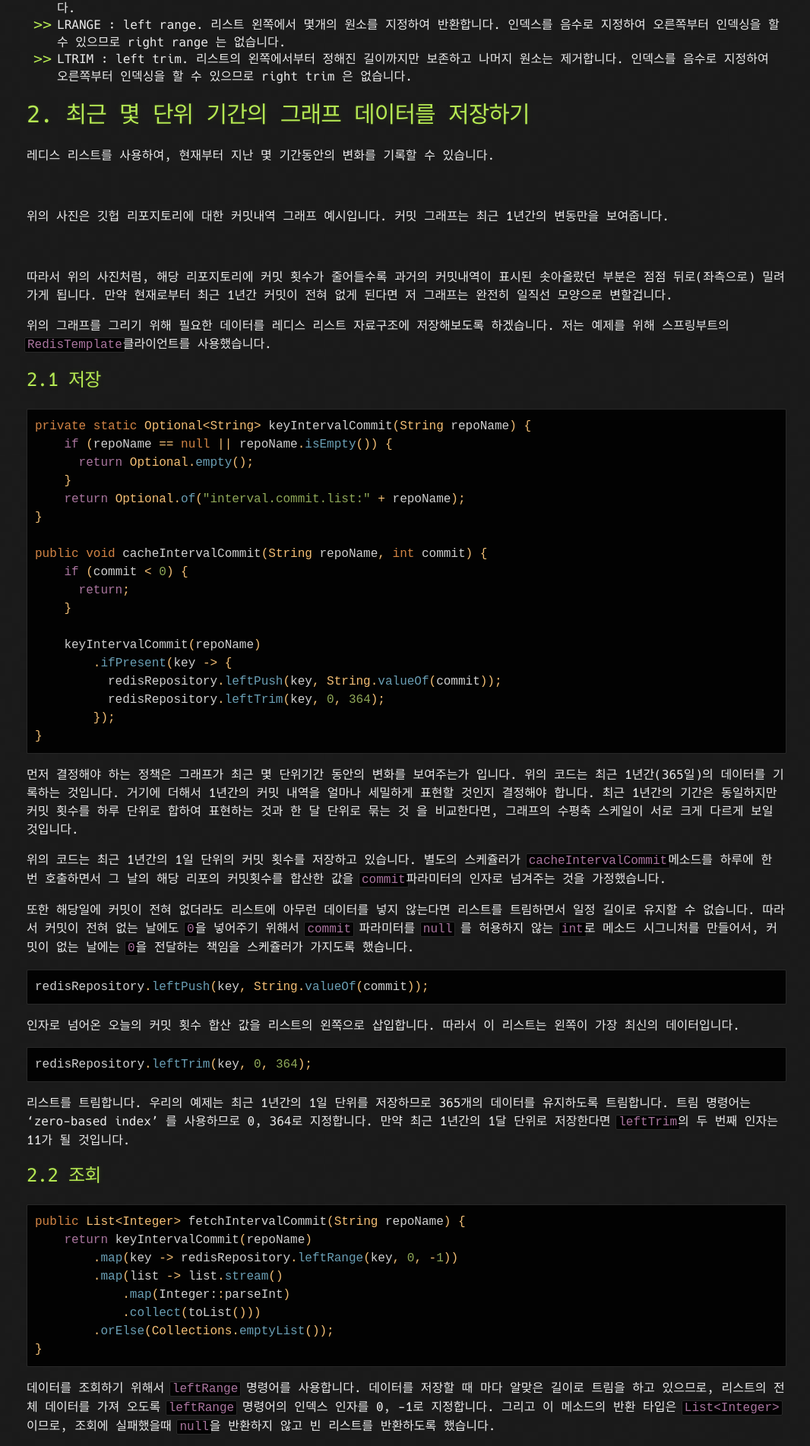
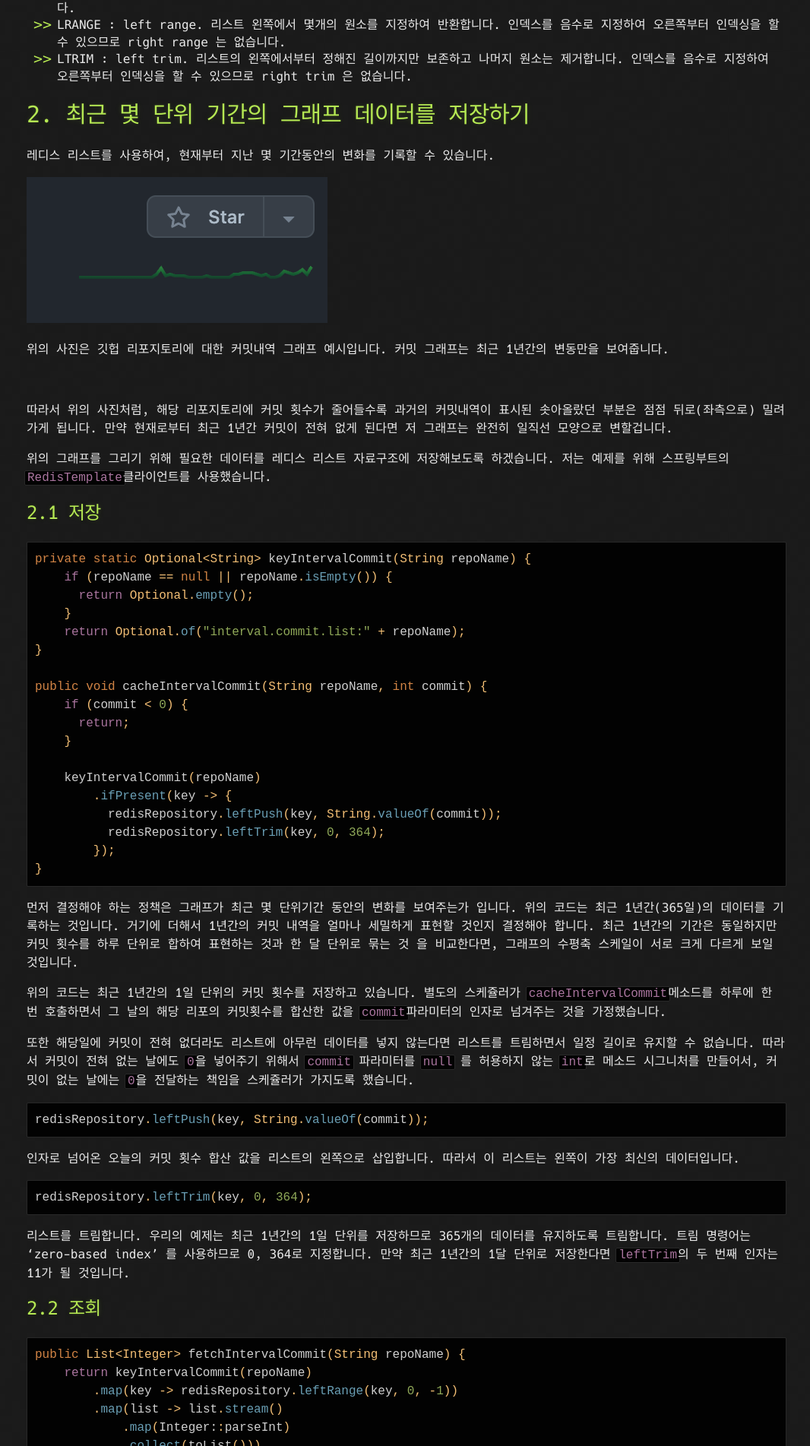
Before and after one commit to S1000f/S1000f.github.io, a Jekyll site: the page built from docs/_posts/2023-01-11-redis-struct.md, in a window 1280 px wide. Shown: the part 465-2368 px from the top of the page at 76% size, without its empty margins (105-1171 px from the left). Built offline with Jekyll 4.4.1, drawn with Linux system fonts in a browser that asks for light colours.

Commit message:
WIP: image

```diff
--- a/docs/_posts/2023-01-11-redis-struct.md
+++ b/docs/_posts/2023-01-11-redis-struct.md
@@ -20,7 +20,7 @@ tags: redis
 # 2. 최근 몇 단위 기간의 그래프 데이터를 저장하기
 레디스 리스트를 사용하여, 현재부터 지난 몇 기간동안의 변화를 기록할 수 있습니다.
 
-![](./chart0.png)
+![](https://raw.githubusercontent.com/S1000f/S1000f.github.io/master/docs/_posts/chart0.png)
 
 위의 사진은 깃헙 리포지토리에 대한 커밋내역 그래프 예시입니다.
 커밋 그래프는 최근 1년간의 변동만을 보여줍니다.
```
Also changed, not shown: docs/_posts/2023-01-16-home-server.md (+1 -0 lines).
